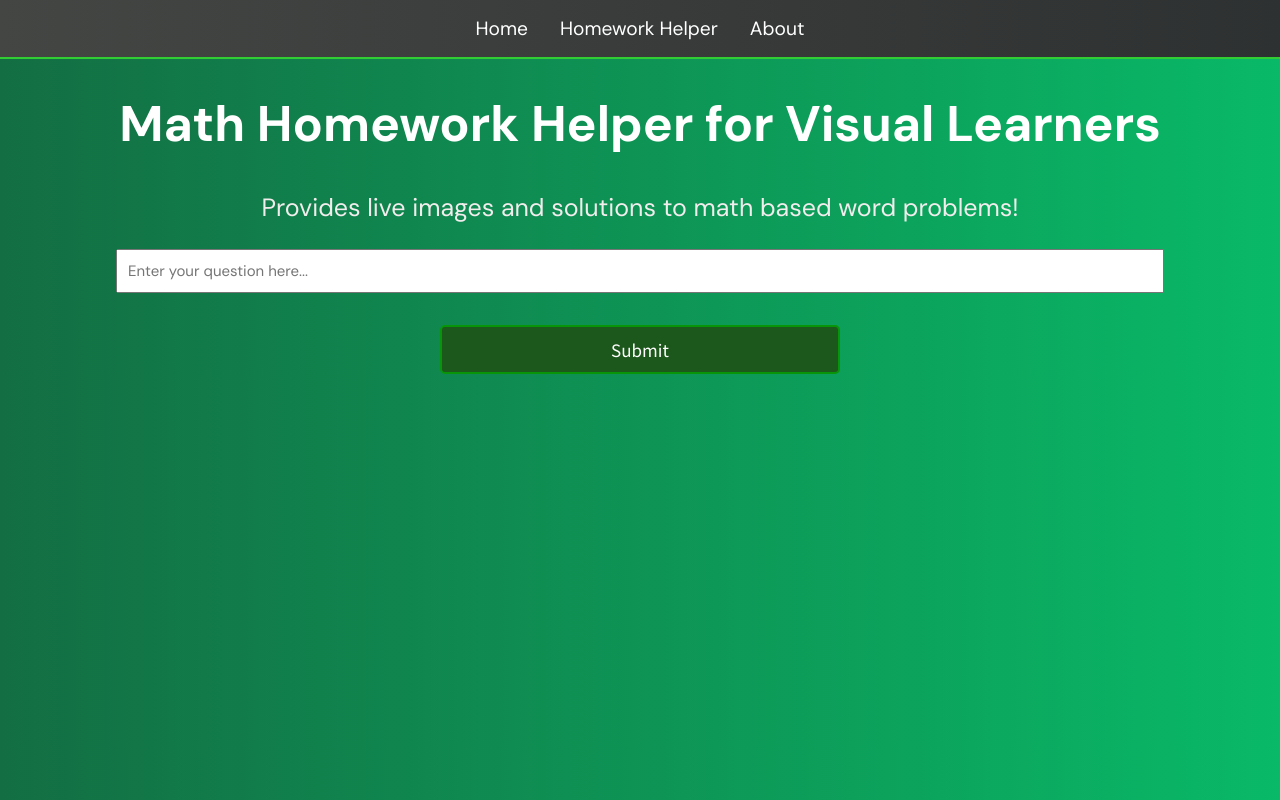
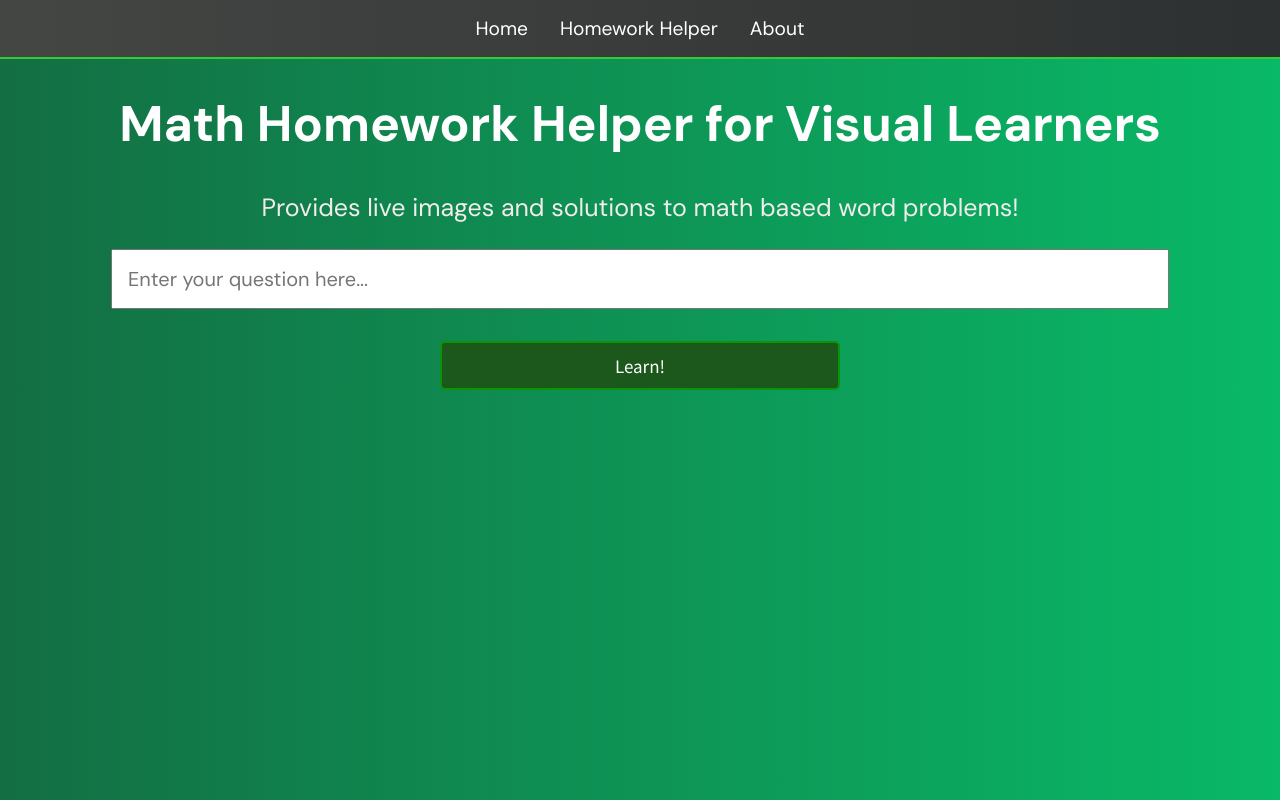
Before and after one commit to IanDBrown/henHacks2024, a React (Vite) app in the folder frontend/: page /homework-helper in a window 1280 px wide. Built offline with nearby package versions, Linux system fonts and the light colour scheme; a web font is replaced by a local one; what ldrs would draw is missing.

Commit message:
made minor tweaks to hw helper page

```diff
--- a/frontend/src/components/HWHelperPage.tsx
+++ b/frontend/src/components/HWHelperPage.tsx
@@ -36,6 +36,7 @@ const WolframAlphaExample: React.FC = () => {
 			if (!response.ok) {
 				throw new Error("Network response was not ok");
 			}
+
 			const data: ResponseType = await response.json();
 			setResult(data);
 		} catch (error) {
@@ -69,22 +70,23 @@ const WolframAlphaExample: React.FC = () => {
 							onChange={e => setUserQuery(e.target.value)}
 							placeholder="Enter your question here..."
 						/>
-
+						<button type="submit" className={helper_css.submitButton}>
+							Learn!
+						</button>
 						{loading && (
-							<l-tailspin
-								size="40"
-								stroke="5"
-								speed="0.9"
-								color="black"
-							></l-tailspin>
+							<div className={helper_css.loadingSpinner}>
+								<l-tailspin
+									size="55"
+									stroke="5"
+									speed="0.9"
+									color="lime"
+								></l-tailspin>
+							</div>
 						)}
-
-						<button type="submit" className={helper_css.submitButton}>
-							Submit
-						</button>
 					</div>
 				</form>
 			</div>
+			{/* <div>{result?}</div> */}
 			<div>
 				{result &&
 					result.queryresult.pods.map(pod =>
--- a/frontend/src/css/hwHelper.module.css
+++ b/frontend/src/css/hwHelper.module.css
@@ -1,9 +1,14 @@
 /* Adjusts the container of the image to center its contents */
-.helper_css.imageContainer {
+.imageContainer {
 	display: flex;
 	justify-content: center;
 	align-items: center;
 	margin-top: 2rem;
+}
+
+.loadingSpinner {
+	margin: 30px auto;
+	text-align: center;
 }
 
 /* Styles for the header, centers the text and applies font styling */
@@ -21,7 +26,7 @@
 	margin-top: 2rem;
 	font-family: "DM Sans", sans-serif;
 	font-size: 25px;
-    color: rgb(241, 237, 237)
+	color: rgb(241, 237, 237);
 }
 
 /* Styles for the submit button, ensures it's properly sized and clickable */
@@ -41,6 +46,7 @@
 	font-family: "Noto Sans KR", sans-serif;
 	transition: background-color 0.3s, border 0.3s;
 }
+
 .submitButton:hover {
 	cursor: pointer;
 	background-color: rgb(30, 117, 30);
@@ -55,8 +61,8 @@
 .queryInput input {
 	width: 80%; /* Adjusts the width to 80% of its parent container */
 	max-width: 1200px; /* Ensures the input doesn't exceed a maximum width */
-    padding: 10px; /* Adds some padding inside the input for text */
-    font-size: 15px; /* Increases font size for better readability */
+	padding: 15px; /* Adds some padding inside the input for text */
+	font-size: 20px; /* Increases font size for better readability */
 	margin: 0 auto; /* Centers the input field and adds margin on top and bottom */
 	display: block; /* Ensures the input field is treated as a block-level element */
 	font-family: Dm Sans, sans-serif;
```
Lines whose indentation alone changed are shown as unchanged.
